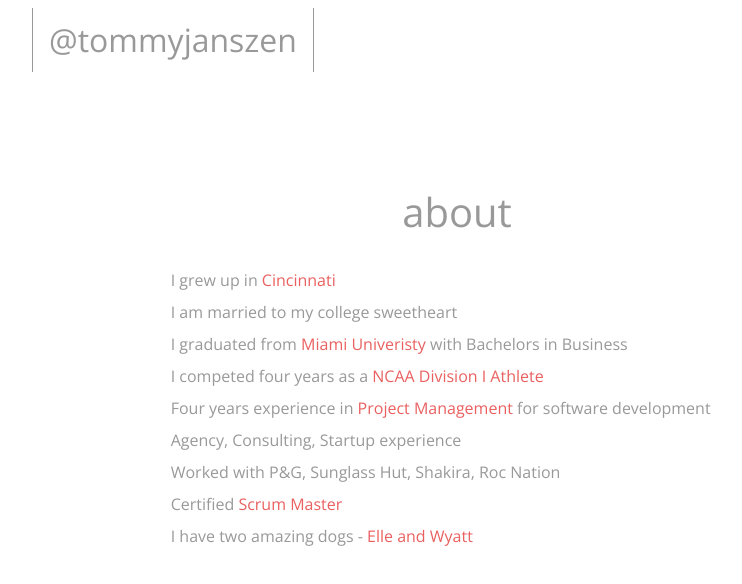
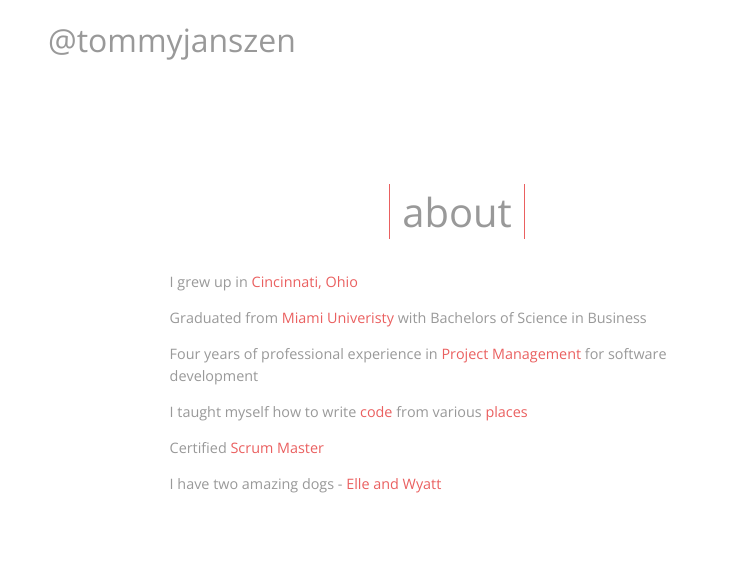
Before and after one commit to tjanszen/website, a plain HTML site: page about.html in a window 1280 px wide. Shown: the whole page, without its empty margins (183-925 px from the left). Drawn offline with nearby package versions, Linux system fonts and the light colour scheme.

Commit message:
Updated ABOUT and Added Email

```diff
--- a/about.html
+++ b/about.html
@@ -27,13 +27,10 @@
 				</span>
 				<div class="about-desc">
 					<ul>
-						<li>I grew up in <span class="highlight">Cincinnati</span></li>
-						<li>I am married to my college sweetheart</li>
-						<li>I graduated from <span class="highlight">Miami Univeristy</span> with Bachelors in Business</li>
-						<li>I competed four years as a <span class="highlight">NCAA Division I Athlete</span></li>
-						<li>Four years experience in <span class="highlight">Project Management</span> for software development</li>
-						<li>Agency, Consulting, Startup experience</li>
-						<li>Worked with P&G, Sunglass Hut, Shakira, Roc Nation</li>
+						<li>I grew up in <span class="highlight">Cincinnati, Ohio</span></li>
+						<li>Graduated from <span class="highlight">Miami Univeristy</span> with Bachelors of Science in Business</li>
+						<li>Four years of professional experience in <span class="highlight">Project Management</span> for software development</li>
+						<li>I taught myself how to write <span class="highlight">code</span> from various <span class="highlight">places</span></li>
 						<li>Certified <span class="highlight">Scrum Master</span></li>
 						<li>I have two amazing dogs - <span class="highlight">Elle and Wyatt</span></li>
 						<li></li>
--- a/css/style.css
+++ b/css/style.css
@@ -105,14 +105,17 @@ body{
 	top:.5em;
 	left:0;
 	padding:1em;
-	border-left: 1px solid #999;
-	border-right:1px solid #999;
 }
 
 .nav-name a{
 	text-decoration: none;
 	color:#999;
 	font-size: 2em;
+	transition: 0.3s;
+}
+
+.nav-name a:hover{
+	color:#ea6060;
 }
 
 .main-section{
@@ -123,6 +126,9 @@ body{
 
 .main-title{
 	color:#999;
+	border-left: 1.5px solid #ea6060;
+	border-right: 1.5px solid #ea6060;
+	padding: 0 .3em;
 	font-size: 2.5em;
 	font-weight: 400;
 }
@@ -135,7 +141,8 @@ body{
 .about-desc ul li{
 	text-align: left;
 	color:#999;
-	font-size: 1em;
+	font-size: .9em;
+	line-height: 1.5em;
 	font-weight: 400;
 	padding:.5em .7em;
 }
```
Also changed, not shown: index.html (+1 -1 lines).
